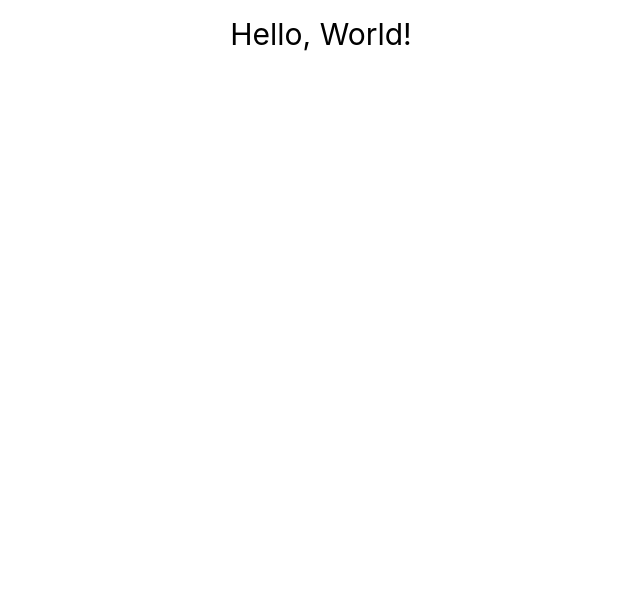
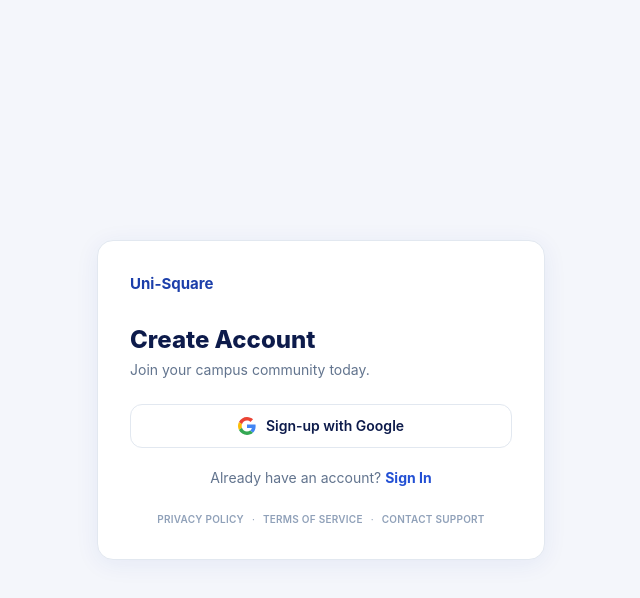
Before and after one commit to Dev-astators/campus-marketplace, a React (Vite) app in the folder client/: page / in a window 1280 px wide. Shown: the top 598 px of the page, without its empty margins (319-959 px from the left). Built offline with nearby package versions, Linux system fonts and the light colour scheme.

Commit message:
feat: implement SignUp component and integrate with SignUpPage; remove placeholder files

```diff
--- a/client/src/App.jsx
+++ b/client/src/App.jsx
@@ -1,13 +1,15 @@
 
 import './App.css'
+import SignUpPage from './pages/SignUpPage';
 
 function App() {
 
   return (
     <>
-      <h1 className='text-center text-3xl m-4'>Hello, World!</h1>
+    <SignUpPage />
     </>
   )
 }
 
-export default App
+
+export default App;
--- /dev/null
+++ b/client/src/components/SignUp.jsx
@@ -0,0 +1,66 @@
+import "../App.css"; // import the CSS below
+
+export default function SignUp() {
+
+  const handleGoogle = () => {
+    // TODO: trigger your Google OAuth flow here (e.g. Firebase, Supabase, Auth.js)
+    console.log("Google sign-up clicked");
+  };
+
+  return (
+    <div className="min-h-screen flex items-center justify-center bg-[#F4F6FB] px-4 py-10">
+      <div className="w-full max-w-md bg-white rounded-2xl border border-slate-200 shadow-[0_4px_24px_rgba(28,63,170,0.07)] p-8">
+
+        {/* ── Brand ── */}
+        <p className="text-[15px] font-bold text-[#1C3FAA] mb-7">Uni-Square</p>
+
+        {/* ── Heading ── */}
+        <h1 className="text-2xl font-extrabold text-[#0D1B4B] mb-1">Create Account</h1>
+        <p className="text-sm text-slate-500 mb-6">Join your campus community today.</p>
+
+        {/* ── Google Button ── */}
+        <button
+          type="button"
+          onClick={handleGoogle}
+          className="w-full flex items-center justify-center gap-2.5 py-2.75 bg-white border-[1.5px] border-slate-200 rounded-xl text-sm font-semibold text-[#0D1B4B] hover:bg-slate-50 active:scale-[.98] transition-all duration-150 mb-5 cursor-pointer"
+        >
+          <GoogleIcon />
+          Sign-up with Google
+        </button>
+
+        {/* ── Sign In Link ── */}
+        <p className="text-center mt-5 text-sm text-slate-500">
+          Already have an account?{" "}
+          <a href="/signin" className="text-[#2350D4] font-bold hover:underline">
+            Sign In
+          </a>
+        </p>
+
+        {/* ── Footer ── */}
+        <div className="flex items-center justify-center gap-2 mt-6 flex-wrap">
+          {["PRIVACY POLICY", "TERMS OF SERVICE", "CONTACT SUPPORT"].map((item, i) => (
+            <span key={item} className="flex items-center gap-2">
+              {i > 0 && <span className="text-[10px] text-slate-400">·</span>}
+              <a href="#" className="text-[10px] font-semibold text-slate-400 hover:text-slate-600 tracking-wide">
+                {item}
+              </a>
+            </span>
+          ))}
+        </div>
+
+      </div>
+    </div>
+  );
+}
+
+/* ── Google SVG Icon ── */
+function GoogleIcon() {
+  return (
+    <svg width="18" height="18" viewBox="0 0 48 48" aria-hidden="true">
+      <path fill="#EA4335" d="M24 9.5c3.54 0 6.71 1.22 9.21 3.6l6.85-6.85C35.9 2.38 30.47 0 24 0 14.62 0 6.51 5.38 2.56 13.22l7.98 6.19C12.43 13.72 17.74 9.5 24 9.5z"/>
+      <path fill="#4285F4" d="M46.98 24.55c0-1.57-.15-3.09-.38-4.55H24v9.02h12.94c-.58 2.96-2.26 5.48-4.78 7.18l7.73 6c4.51-4.18 7.09-10.36 7.09-17.65z"/>
+      <path fill="#FBBC05" d="M10.53 28.59c-.48-1.45-.76-2.99-.76-4.59s.27-3.14.76-4.59l-7.98-6.19C.92 16.46 0 20.12 0 24c0 3.88.92 7.54 2.56 10.78l7.97-6.19z"/>
+      <path fill="#34A853" d="M24 48c6.48 0 11.93-2.13 15.89-5.81l-7.73-6c-2.18 1.48-4.97 2.31-8.16 2.31-6.26 0-11.57-4.22-13.47-9.91l-7.98 6.19C6.51 42.62 14.62 48 24 48z"/>
+    </svg>
+  );
+}
--- /dev/null
+++ b/client/src/pages/SignUpPage.jsx
@@ -0,0 +1,5 @@
+import SignUp from "../components/SignUp";
+
+export default function SignUpPage() {
+  return <SignUp />;
+}
```
Also changed, not shown: client/src/components/placeholderComp.txt (deleted), client/src/pages/placeholderPages.txt (deleted), 1 other file (tests, documents, lock files or other folders).
